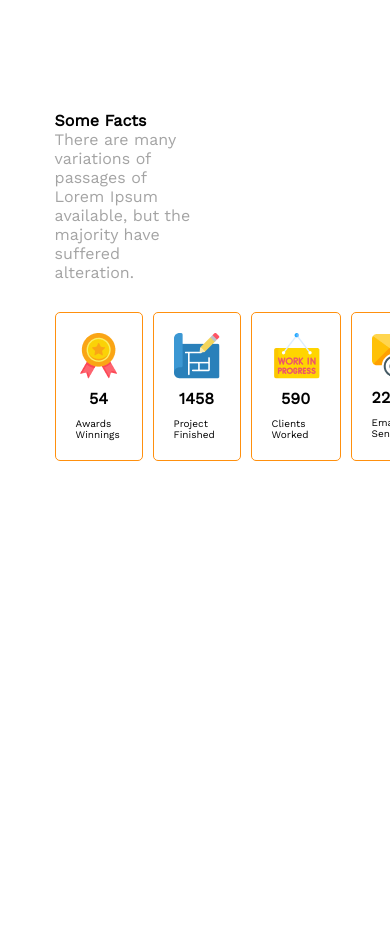
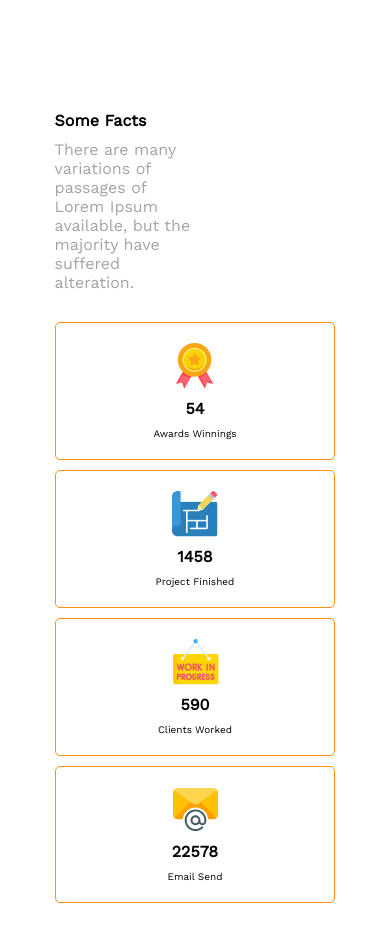
Before and after one commit to arifulislamsamrat/g3-architects, a plain HTML site: page index.html in a window 390 px wide. Shown: the part 3800-4742 px from the top of the page. Before the commit the page ends 4341 px from the top, so only its background shows below. Drawn offline with nearby package versions, Linux system fonts and the light colour scheme.

Commit message:
with animation

```diff
--- a/styles/style.css
+++ b/styles/style.css
@@ -277,6 +277,7 @@ text-align: center;
 }
 .fact-talk p{
     color: #727272A5;
+    margin-top: 10px;
 }
 .fact-group{
     display:grid;
@@ -300,6 +301,15 @@ text-align: center;
     font-weight: 300;
 }
 .single-fact:hover{
-    transform: scale(2);
-    transition: transform 2s linear ;
+    transform: scale(1.2);
+    transition: transform 0.5s ease ,background-color 1s ease;
+    background-color: aquamarine;
+    box-shadow: 5px 5px 15px gainsboro;
 }
+@media screen and (max-width:576px) {
+   .fact-group{
+    grid-template-columns: repeat(1,1fr);
+   }
+
+
+}
```
